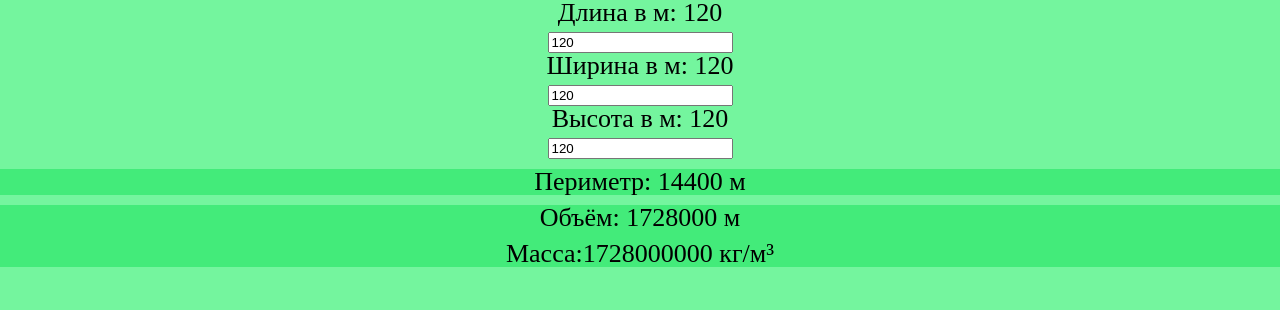
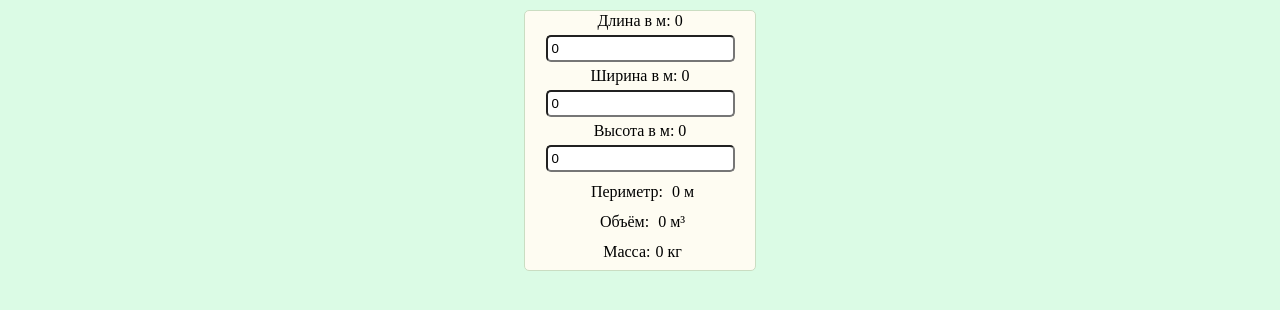
Before and after one commit to Pereladovv/hw-app-funk, a React (Create React App) app: page / in a window 1280 px wide. Shown: the top 310 px of the page. Built offline with nearby package versions, Linux system fonts and the light colour scheme.

Commit message:
Adding REDUX

```diff
--- a/package.json
+++ b/package.json
@@ -8,7 +8,9 @@
     "@testing-library/user-event": "^13.5.0",
     "react": "^18.1.0",
     "react-dom": "^18.1.0",
+    "react-redux": "^8.0.2",
     "react-scripts": "5.0.1",
+    "redux": "^4.2.0",
     "web-vitals": "^2.1.4"
   },
   "scripts": {
--- a/src/App.css
+++ b/src/App.css
@@ -46,16 +46,40 @@ table {
 
 body {
   text-align: center;
-  background-color: #74f59e;
+  background-color: #dbfbe5;
 }
 
-.Parameters {
+.wrapper {
+    width: 230px;
+    background-color: #fefcf2;
+    margin: 10px auto;
+    border: 1px double #caddc2;
 
-  font-size: calc(10px + 2vmin);
-
+    border-radius: 5px;
 }
 
 .container {
-	margin-top: 10px;
-	background-color: #43eb7a;
+    min-height: 18px;
+    padding: 4px;
+    margin: 4px;
+
+    border-radius: 5px;
 }
+
+
+span {
+    margin: 5px;
+    }
+
+input {
+
+        min-width: 75px;
+        padding: 4px;
+        margin: 4px;
+
+        border-radius: 5px;
+    }
+
+    p {
+        margin: 2px;
+    }
--- a/src/App.js
+++ b/src/App.js
@@ -1,5 +1,7 @@
 
 import './App.css';
+
+
 
 function App() {
   return (
--- a/src/Mass.js
+++ b/src/Mass.js
@@ -1,17 +1,20 @@
 import React from 'react';
-
+import { useSelector } from 'react-redux' /* Хук "useSelector" Забирает данные из REDUX  */
 
 
 function Mass(props) {
     const density = 1000;
+    const stateVolume = useSelector((state) => state)
+
     function getMass () {
-        return parseInt(props.volume) * density // вызов метода расчёта массы (плотность воды = 1000 кг/м³)
+        console.log(stateVolume.volume)
+        return parseInt(stateVolume.volume) * density // вызов метода расчёта массы (плотность воды = 1000 кг/м³)
     }
 
     return (
         <div className='container'>
             <span>Масса:</span>
-            {getMass()} кг/м³
+            {getMass()} кг
         </div>
     );
 }
--- a/src/Parameters.js
+++ b/src/Parameters.js
@@ -1,14 +1,14 @@
 import React, { useState } from 'react';
 import Volume from './Volume';
 import Perimeter from './Perimeter';
-
+import Mass from './Mass';
 
 function Parameters() {
   // Объявление переменной состояния
 /*  const [state, setState] = useState({ left: 0, top: 0, width: 100, height: 100 }); */
-    const [length, setLength] = useState(120)
-    const [width, setWidth] = useState(120)
-    const [height, setHeight] = useState(120)
+    const [length, setLength] = useState(0)
+    const [width, setWidth] = useState(0)
+    const [height, setHeight] = useState(0)
 
     function сhangeLength (event) {
       setLength(event.target.value);
@@ -21,7 +21,7 @@ function Parameters() {
     }
 
   return (
-    <div className='Parameters'>
+    <div className='wrapper'>
         <p>Длина в м: {length}</p>
         <input type="number" defaultValue={length} onChange={сhangeLength} />
         <p>Ширина в м: {width}</p>
@@ -31,7 +31,7 @@ function Parameters() {
 
         <Perimeter length={length} width={width} /> {/* Передаём пропсами значения длины и ширины в Perimeter.js */}
         <Volume length={length} width={width} height={height}/> {/* Передаём пропсами значения длины, ширины b высоты в Volume.js */}
-
+        <Mass volume={10}/>
     </div>
 
   );
--- a/src/Volume.js
+++ b/src/Volume.js
@@ -1,20 +1,19 @@
-import React from 'react';
-import Mass from './Mass';
+import React, { useState } from 'react';
+import { useDispatch, useSelector } from 'react-redux'
 
 function Volume(props) {
-
-
+    const [volume, setVolume] = useState(0)
+    const dispatch = useDispatch()
     function getVolume() {
         let volume = parseInt(props.length) * parseInt(props.width) * parseInt(props.height);
-        /* Здесь перед return надо отправить данные в REDUX */
+/*         dispatch({ type: 'volume', volume: 100}) */
         return volume // вызов метода расчёта объёма
     }
 
     return (
         <div className='container'>
             <span>Объём: </span>
-            {getVolume()} м  {/* Вывод периметра */}
-            <Mass volume={getVolume()}/>
+            {getVolume()} м³  {/* Вывод объема */}
         </div>
     );
 }
--- a/src/index.js
+++ b/src/index.js
@@ -1,15 +1,27 @@
 import React from 'react';
+import './App.css';
 import ReactDOM from 'react-dom/client';
-
-import App from './App';
 import Parameters from './Parameters';
 
-import './App.css';
+import { Provider } from 'react-redux'
+import {createStore} from "redux";
+
+function counterReducer(state = { volume: 0 }, action) {
+    switch (action.type) {
+        case 'volume':
+            return { volume: state.volume }
+        default:
+            return state
+    }
+}
+let store = createStore(counterReducer)
 const root = ReactDOM.createRoot(document.getElementById('root'));
 root.render(
-  <React.StrictMode>
+    <React.StrictMode>
+        <Provider store={store}>
+            <Parameters/>
+        </Provider>
 
-    <Parameters/>
 
-  </React.StrictMode>
+    </React.StrictMode>
 );
```
Also changed, not shown: 1 other file (tests, documents, lock files or other folders).
